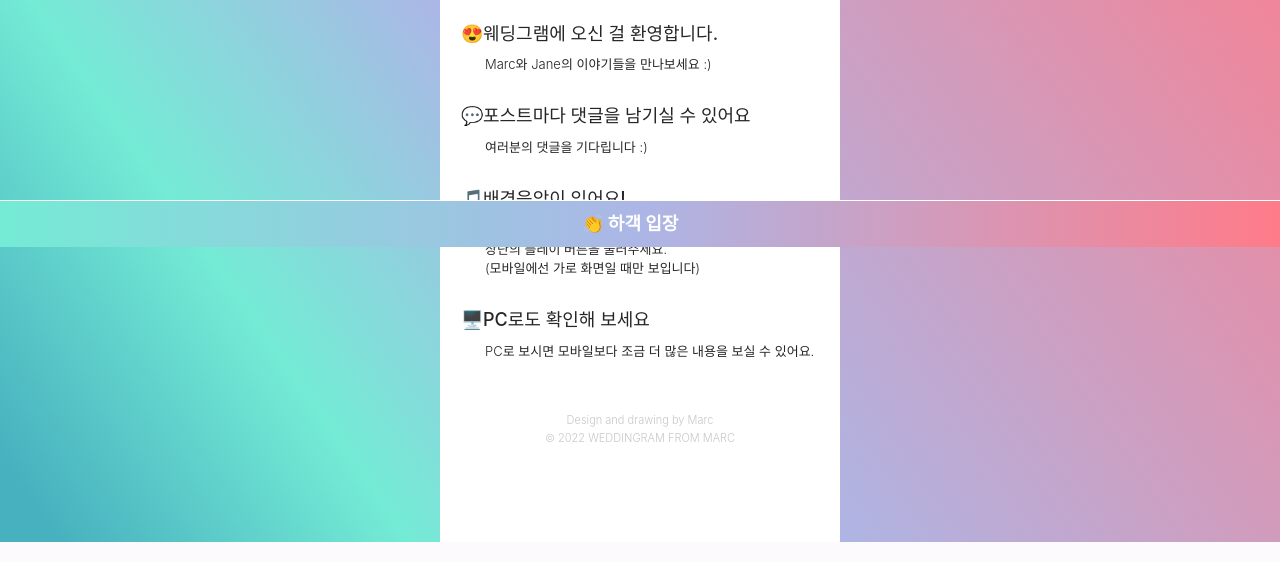
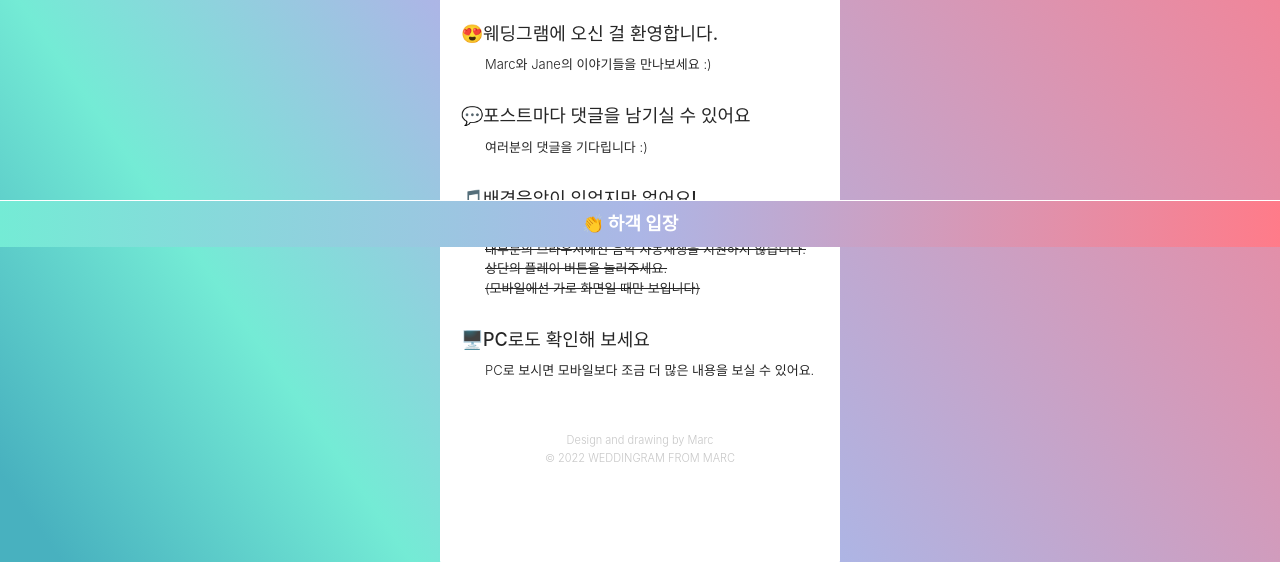
Before and after one commit to ngine-zz/Weddingram, a Django app: page / in a window 1280 px wide. Shown: the part 553-1115 px from the top of the page. Run offline with Django 4.2, Linux system fonts and the light colour scheme.

Commit message:
index change

```diff
--- a/templates/Weddingram/index.html
+++ b/templates/Weddingram/index.html
@@ -49,9 +49,9 @@
                         <div><span>💬포스트마다 댓글을 남기실 수 있어요</span><br>
                             <p style="margin-left: 24px;">여러분의 댓글을 기다립니다 :)</p><br></div>
 
-                        <div><span>🎵배경음악이 있어요!</span><br>
-                            <p style="margin-left: 24px;">대부분의 브라우저에선 음악 자동재생을 지원하지 않습니다. 상단의 플레이 버튼을 눌러주세요.<br>
-                                (모바일에선 가로 화면일 때만 보입니다)</p><br></div>
+                        <div><span>🎵배경음악이 있었지만 없어요!</span><br>
+                            <p style="margin-left: 24px;">저작권계약만료로 더이상 음원은 제공되지 않습니다<br><s>대부분의 브라우저에선 음악 자동재생을 지원하지 않습니다. 상단의 플레이 버튼을 눌러주세요.<br>
+                                (모바일에선 가로 화면일 때만 보입니다)</s></p><br></div>
 
                         <div><span>🖥PC로도 확인해 보세요</span>
                             <br><p style="margin-left: 24px;">PC로 보시면 모바일보다 조금 더 많은 내용을 보실 수 있어요.</p></div>
```
